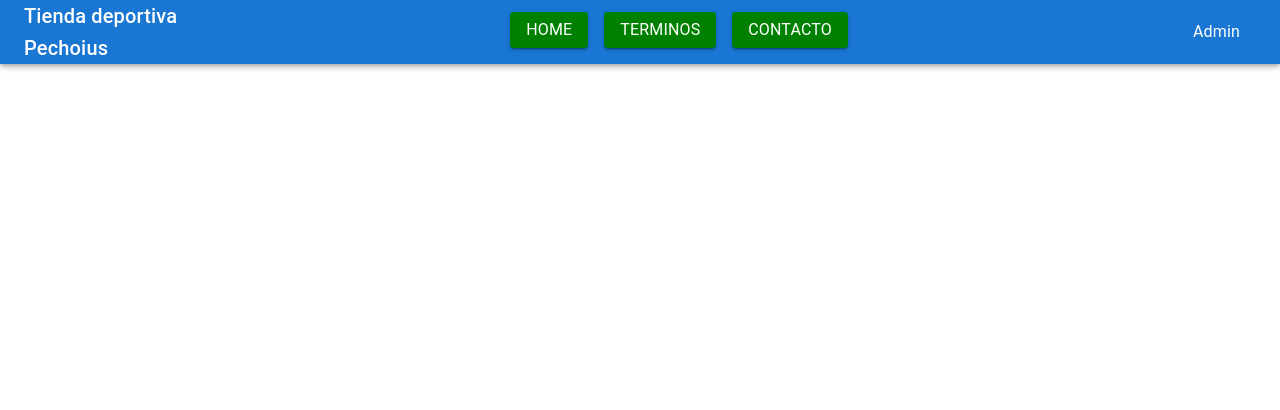
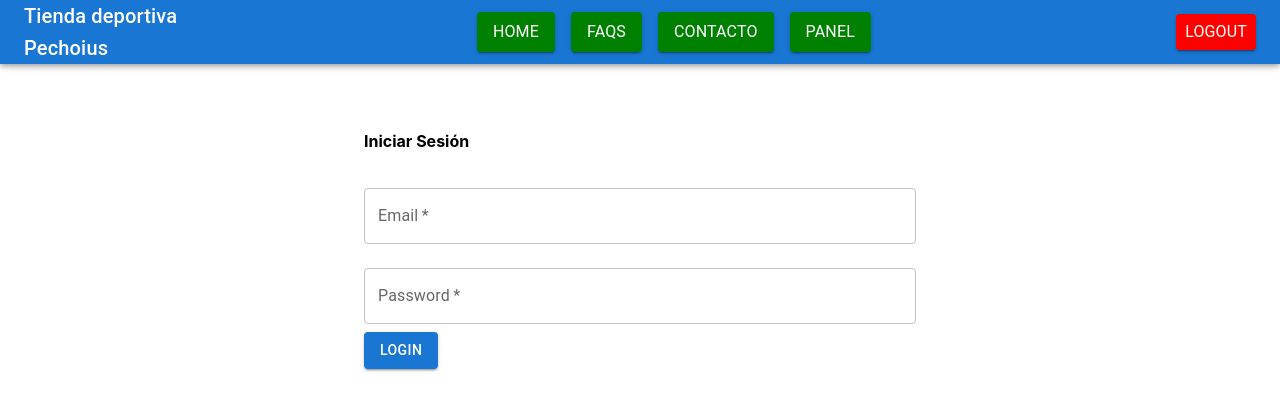
Before and after one commit to lucianoezequielbernardotti-star/final-full-stack, a React (Create React App) app: page /login in a window 1280 px wide. Shown: the top 410 px of the page. Built offline with nearby package versions, Linux system fonts and the light colour scheme; sample sign-in values are in the browser's storage; some icons are missing.

Commit message:
modified:   src/Api/producs-api.jsx 	modified:   src/App.js 	modified:   src/components/Header.jsx 	new file:   src/components/Private-Router.jsx 	new file:   src/context/auth-context.js 	new file:   src/pages/login-page.jsx

```diff
--- a/src/Api/producs-api.jsx
+++ b/src/Api/producs-api.jsx
@@ -3,9 +3,13 @@ import axios from "axios";
 const baseURL = "http://localhost:3001";
 
 export const GetAllProducts = async (searchTerm) => {
-    return await axios.get(`${baseURL}/product?name=${searchTerm || ''}`);
+    return await axios.get(`${baseURL}/api/product?name=${searchTerm || ''}`);
 };
 
 export const CreateProduct = async (product) => {
-    return await axios.post(`${baseURL}/product`, product);
+    return await axios.post(`${baseURL}/api/product`, product);
 };
+
+export const login =  (loginData) => {
+    return axios.post(`${baseURL}/api/auth/login`, loginData);
+};
--- a/src/App.js
+++ b/src/App.js
@@ -6,22 +6,30 @@ import FaqPage from './pages/faq-page';
 import PanelPage from './pages/panel-page';
 import { CartProvider } from './context/cart-context';
 import { BrowserRouter as Router, Routes, Route } from 'react-router-dom';
+import { AuthProvider } from './context/auth-context';
+import Login from './pages/login-page';
+import PrivateRouter from './components/Private-Router';
 
 function App() {
   return (
     <>
       <CartProvider>
+        <AuthProvider>
+          <Router>
             <Header />
             <br /><br /><br />
-        <Router>
             <Routes>
               <Route path="/" element={<HomePage />} />
               <Route path="/faq" element={<FaqPage />} />
               <Route path="/contact" element={<ContactPage />} />
+              <Route path="/login" element={<Login />} />
+              <Route element={<PrivateRouter />}>
                 <Route path="/panel" element={<PanelPage />} />
+              </Route>
             </Routes>
           </Router>
           <Footer />
+        </AuthProvider>
       </CartProvider>
     </>
   );
--- a/src/components/Header.jsx
+++ b/src/components/Header.jsx
@@ -1,8 +1,26 @@
-import { AppBar, Button, Container, Divider, IconButton, Toolbar, Typography, Link} from '@mui/material';
+import { AppBar, Button, Container, Divider, IconButton, Toolbar, Typography } from '@mui/material';
 import Cart from './Cart';
+import { useAuth } from '../context/auth-context';
+import { useNavigate } from 'react-router-dom';
+import { useEffect } from 'react';
 
 
 const Header = () => {
+    const { userLogged, logout, login } = useAuth();
+    const navigate = useNavigate();
+
+    const handleLogout = () => {
+        logout();
+        navigate('/');
+    }
+
+    useEffect(() => {
+        const isAuthenticated = localStorage.getItem('token')
+        if (isAuthenticated) {
+            login(isAuthenticated);
+        }
+    }, [login]);
+
     return (
         <div>
             <AppBar position="fixed">
@@ -11,34 +29,39 @@ const Header = () => {
                         Tienda deportiva Pechoius
                     </Typography>
                     <Container sx={{ display: 'flex', justifyContent: 'center' }}>
-                                <Link to="/" color='inherit'>
-                                    <Button onClick={() => {window.location.href ='/'}} color='inherit' aria-label='Home' variant='contained' sx={{ justifyContent: 'space-between', mx: 1, backgroundColor: 'green' }}>
+                        <Button onClick={() => { navigate('/') }} color='inherit' aria-label='Home' variant='contained' sx={{ justifyContent: 'space-between', mx: 1, backgroundColor: 'green' }}>
                             <Typography variant="body1" >
                                 Home
                             </Typography>
                         </Button>
-                                </Link>
-                                <Link to="/faq" color='inherit'>
-                                    <Button onClick={() => {window.location.href = '/faq'}} color='inherit' aria-label='Terms' variant='contained' sx={{ justifyContent: 'space-between', mx: 1, backgroundColor: 'green' }}>
+                        <Button onClick={() => { navigate('/faq') }} color='inherit' aria-label='FAQs' variant='contained' sx={{ justifyContent: 'space-between', mx: 1, backgroundColor: 'green' }}>
                             <Typography variant="body1">
-                                            Terminos
+                                FAQs
                             </Typography>
                         </Button>
-                                </Link>
-                                <Link to="/contact" color='inherit'>
-                                    <Button onClick={() => {window.location.href = '/contact'}} color='inherit' aria-label='Contact' variant='contained' sx={{ justifyContent: 'space-between', mx: 1, backgroundColor: 'green' }}>
+                        <Button onClick={() => { navigate('/contact') }} color='inherit' aria-label='Contact' variant='contained' sx={{ justifyContent: 'space-between', mx: 1, backgroundColor: 'green' }}>
                             <Typography variant="body1">
                                 Contacto
                             </Typography>
                         </Button>
-                                </Link>
+                        {userLogged && (
+                            <Button onClick={() => { navigate('/panel') }} color='inherit' aria-label='Panel' variant='contained' sx={{ justifyContent: 'space-between', mx: 1, backgroundColor: 'green' }}>
+                                <Typography variant="body1">
+                                    Panel
+                                </Typography>
+                            </Button>
+                        )}
                         <Cart />
                     </Container>
-                    <IconButton onClick={() => {window.location.href = '/panel'}} color='inherit' aria-label='Admin Access'>
-                        <Typography variant="body1" sx={{ pr: 1 }}>
-                            Admin
-                        </Typography>
-                    </IconButton>
+                    {userLogged ? (
+                        <Button color='inherit' variant='contained' sx={{ backgroundColor: 'red' }} onClick={handleLogout}>
+                            <Typography variant="body1">Logout</Typography>
+                        </Button>
+                    ) : (
+                        <Button onClick={() => { navigate('/login') }} color='inherit' aria-label='Login' variant='contained' sx={{ justifyContent: 'space-between', backgroundColor: 'green' }}>
+                            <Typography variant="body1">Login</Typography>
+                        </Button>
+                    )}
                 </Toolbar>
             </AppBar>
             <Divider style={{ marginBottom: 20 }}></Divider>
--- /dev/null
+++ b/src/components/Private-Router.jsx
@@ -0,0 +1,16 @@
+import React from "react";
+import { Navigate, Outlet } from "react-router-dom";
+import { useAuth} from "../context/auth-context";
+
+const PrivateRouter = (path, element) => {
+    const { logout } = useAuth();
+    const isAuthenticated = localStorage.getItem("token");
+
+    if (!isAuthenticated) {
+        logout();
+        return <Navigate to="/login" replace />;
+    }
+    return <Outlet />;
+}
+
+export default PrivateRouter;
--- /dev/null
+++ b/src/context/auth-context.js
@@ -0,0 +1,28 @@
+import { useContext } from "react";
+import { createContext, useState } from "react";
+
+const AuthContext = createContext();
+
+export const useAuth = () => {
+    return useContext(AuthContext);
+}
+
+export const AuthProvider = ({ children }) => {
+    const [userLogged, setUserLogged] = useState(false);
+    const login = (token) => {
+        if (token) {
+            setUserLogged(true);
+        }
+    }
+
+    const logout = () => {
+        setUserLogged(false);
+        localStorage.removeItem('token');
+    }
+
+    return (
+        <AuthContext.Provider value={{ userLogged, login, logout }}>
+            {children}
+        </AuthContext.Provider>
+    )
+}
--- /dev/null
+++ b/src/pages/login-page.jsx
@@ -0,0 +1,75 @@
+import React, {useState} from "react";
+import { useAuth } from "../context/auth-context";
+import { TextField, Button, Container } from "@mui/material";
+import { useNavigate } from "react-router-dom";
+import { login as logUser } from "../Api/producs-api";
+
+const Login = ({ onLogin }) => {
+    const { login } = useAuth();
+    const navigate = useNavigate();
+
+    const [loginData, setLoginData] = useState({
+        email: '',
+        password: ''
+    });
+
+    const handleChange = (e) => {
+        const { name, value } = e.target;
+        setLoginData({
+            ...loginData,
+            [name]: value
+        });
+    }
+
+    const handleLogin = async (e) => {
+        try {
+            const response = await logUser({email: loginData.email, password: loginData.password});
+            const { token, user } = response.data;
+            localStorage.setItem('token', token);
+            login(token)
+            if (onLogin && typeof onLogin === 'function') onLogin(user);
+            navigate('/');
+        } catch (error) {
+            if (error.response.status === 401) {
+                alert('Credenciales incorrectas. Por favor, intenta de nuevo.');
+            } else {
+                alert('Error al iniciar sesión. Por favor, intenta más tarde.');
+            }
+        }
+    }
+
+    return (
+        <Container maxWidth="sm" style={{ marginTop: '50px' }}>
+            <h4>Iniciar Sesión</h4>
+           <form>
+            <TextField
+                label="Email"
+                name="email"
+                value={loginData.email}
+                onChange={handleChange}
+                fullWidth
+                margin="normal"
+                required
+            />
+            <TextField
+                label="Password"
+                name="password"
+                type="password"
+                value={loginData.password}
+                onChange={handleChange}
+                fullWidth
+                margin="normal"
+                required
+            />
+            <Button
+                variant="contained"
+                color="primary"
+                onClick={handleLogin}
+            >Login
+            </Button>
+           </form>
+        </Container>
+    );
+}
+
+export default Login;
```
Lines whose indentation alone changed are shown as unchanged.
